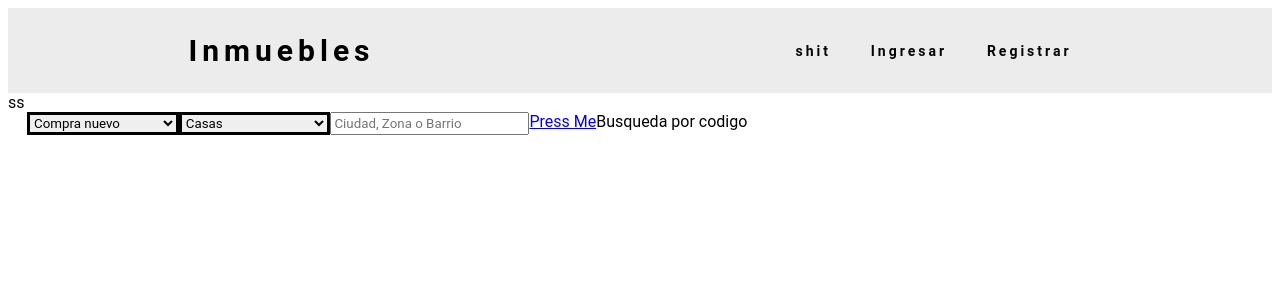
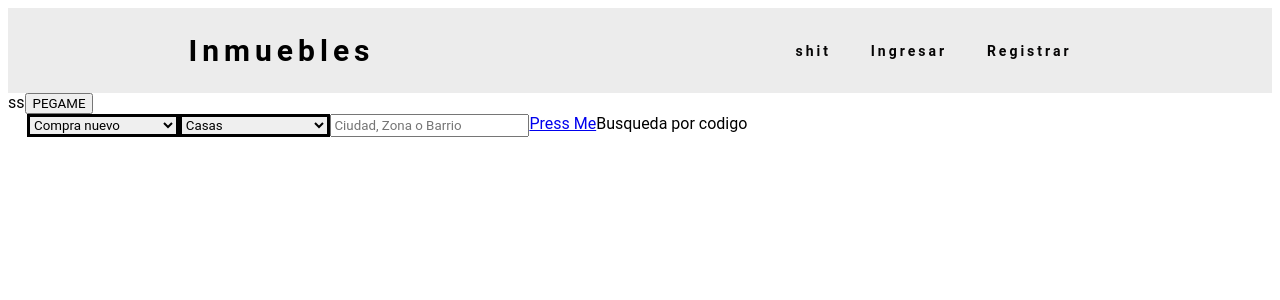
Before and after one commit to DanielR9808/ProyectoInmobiliaria, a React (Create React App) app: page /inmuebles in a window 1280 px wide. Shown: the top 300 px of the page. Built offline with nearby package versions, Linux system fonts and the light colour scheme.

Commit message:
testing firebase

```diff
--- a/src/Containers/HomePage.js
+++ b/src/Containers/HomePage.js
@@ -5,7 +5,7 @@ import Login from '../Components/LoginRegister/Login'
 import Register from '../Components/LoginRegister/Register'
 import PrincipalSearch from '../Components/PrincipalSearch/PrincipalSearch'
 
-import immovableComp from '../Containers/immovableComp'
+import ImmovableComp from '../Containers/immovableComp'
 
 export default function HomePage() {
     return (
@@ -15,7 +15,7 @@ export default function HomePage() {
                 <Switch>
                     <Route path="/login" component={Login}></Route>
                     <Route path="/register" component={Register}></Route>
-                    <Route path="/inmuebles" component={immovableComp}></Route>
+                    <Route path="/inmuebles" component={ImmovableComp}></Route>
                 </Switch>
             </Router>
             <PrincipalSearch></PrincipalSearch>
--- a/src/Containers/immovableComp.js
+++ b/src/Containers/immovableComp.js
@@ -1,10 +1,17 @@
 import React from 'react'
+import axios from '../Instances/axios-immovable'
 
 export default function immovableComp({props}) {
-    console.log(props)
+    const x = () => {
+        axios.get('Immovable')
+            .then((res, req) => {
+                console.log(res)
+            })
+    }
     return (
         <div>
             ss
+            <button onClick={x}> PEGAME </button>
         </div>
     )
 }
```
